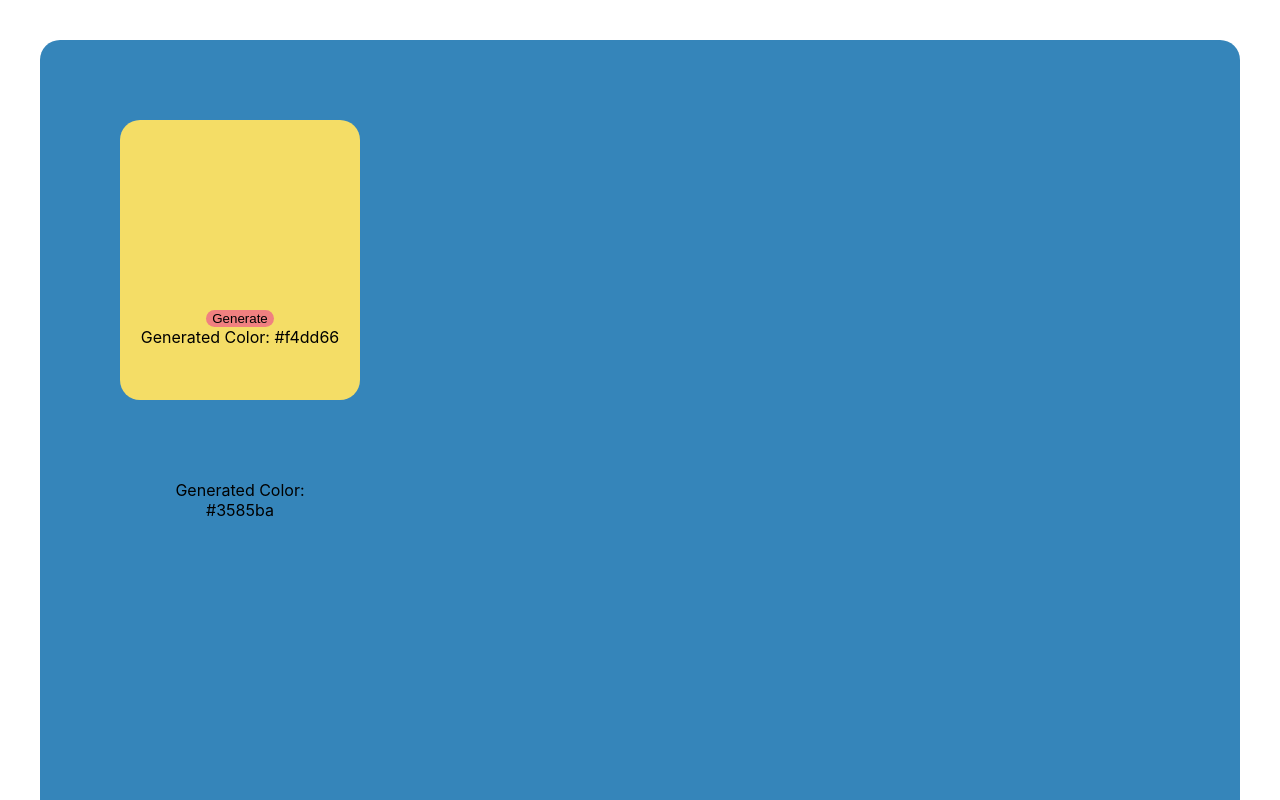
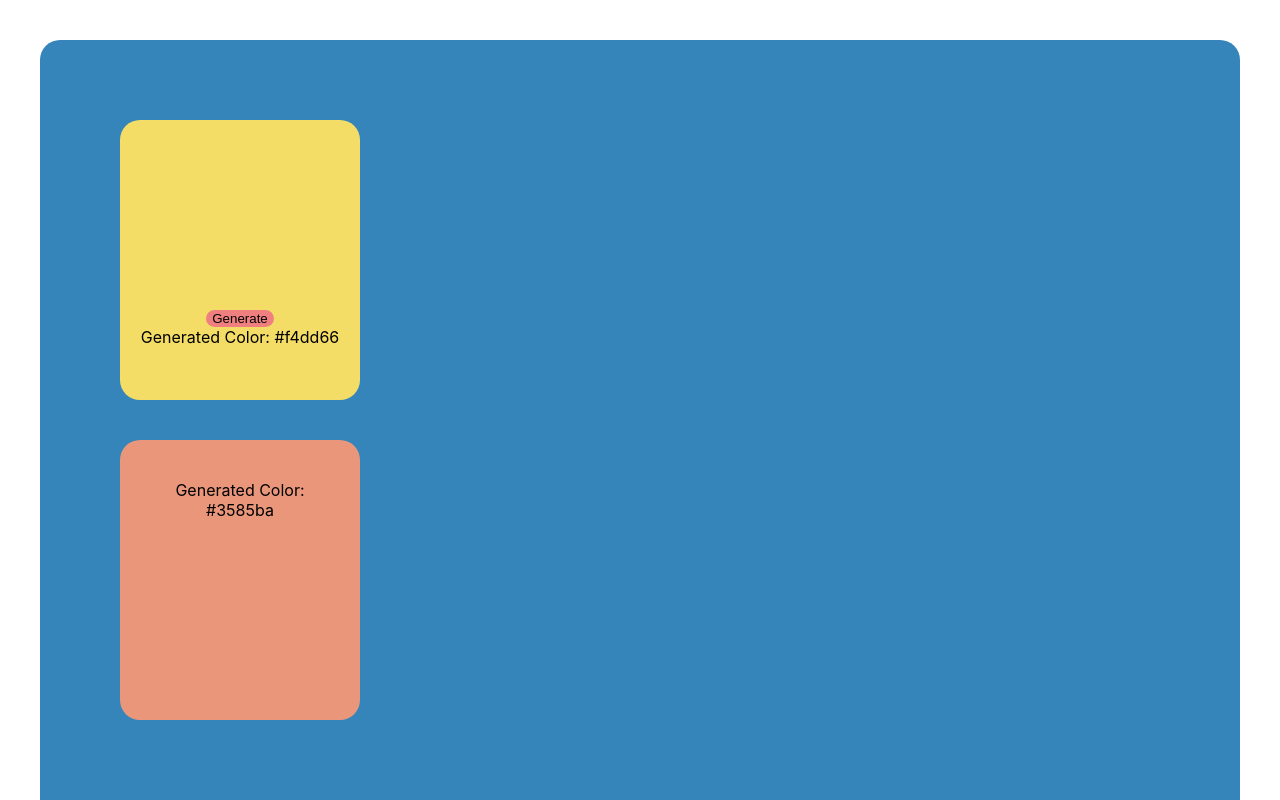
Before and after one commit to CamilaFenzl/react-random-color-generator, a React app: page / in a window 1280 px wide. Shown: the top 800 px of the page. Built offline with nearby package versions, Linux system fonts and the light colour scheme; the HTML template or start-up script is replaced by a standard one.

Commit message:
Fix button

```diff
--- a/src/App.css
+++ b/src/App.css
@@ -10,6 +10,7 @@
 }
 
 .App > div {
+  background-color: darksalmon;
   padding: 40px 20px;
   margin: 40px;
   border-radius: 20px;
```
